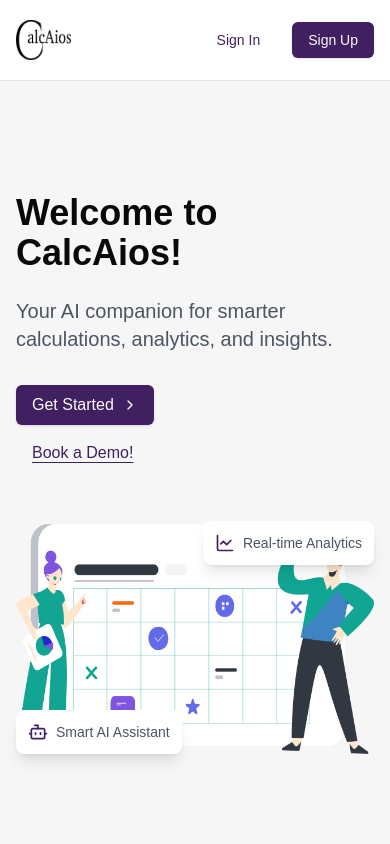
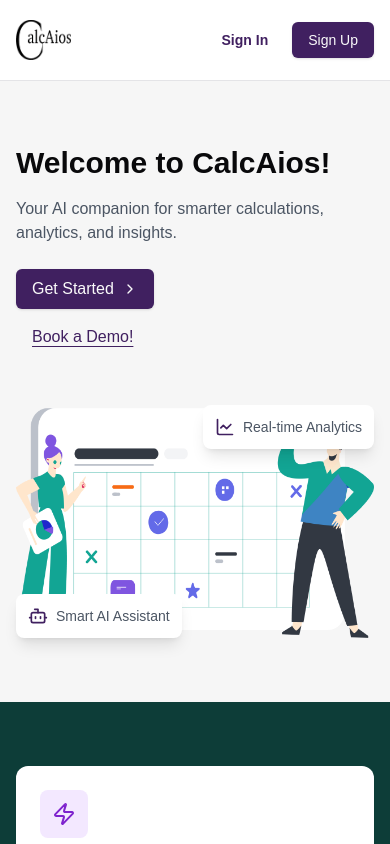
Before and after one commit to francisco-gaddr/calcaios, a Next.js app: page / in a window 390 px wide. Shown: the top 844 px of the page. Built offline with nearby package versions, Linux system fonts and the light colour scheme.

Commit message:
feat: Implement responsive ui for home page

```diff
--- a/src/components/Home/HeroSection.tsx
+++ b/src/components/Home/HeroSection.tsx
@@ -10,13 +10,13 @@ const HeroSection = () => {
 
   return (
     <div className="bg-lightGray100">
-      <div className="max-w-7xl mx-auto px-4 sm:px-6 lg:px-8 py-28">
+      <div className="max-w-7xl mx-auto px-4 sm:px-6 lg:px-8 py-16 sm:py-28">
         <div className="grid grid-cols-1 lg:grid-cols-2 gap-12 items-center">
           <div>
-            <h1 className="text-4xl sm:text-5xl font-bold mb-6">
+            <h1 className="text-3xl sm:text-5xl font-bold mb-4 sm:mb-6">
               Welcome to CalcAios!
             </h1>
-            <p className="text-gray-600 text-xl mb-8">
+            <p className="text-gray-600 text-base sm:text-xl mb-6 sm:mb-8">
               Your AI companion for smarter calculations, analytics, and
               insights.
             </p>
--- a/src/components/Navbar.tsx
+++ b/src/components/Navbar.tsx
@@ -50,13 +50,11 @@ export default function Navbar({
               </>
             ) : (
               <>
-                <Link href="/login">
-                  <Button
-                    variant="ghost"
-                    className="text-accent hover:text-white"
-                  >
-                    Sign In
-                  </Button>
+                <Link
+                  href="/login"
+                  className="text-accent flex items-center justify-center px-2 font-semibold text-sm"
+                >
+                  Sign In
                 </Link>
                 <Link href="/signup">
                   <Button
```
